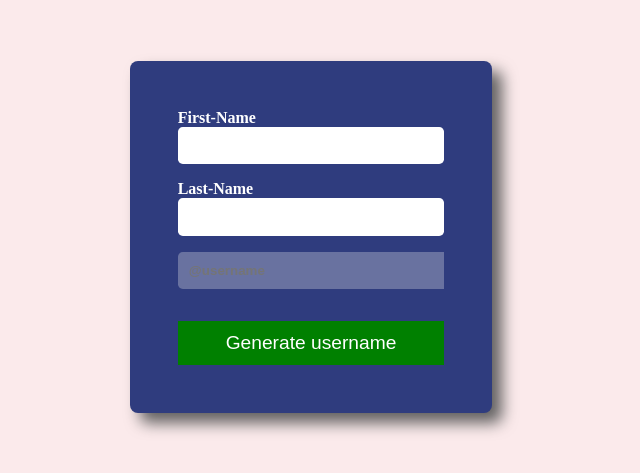
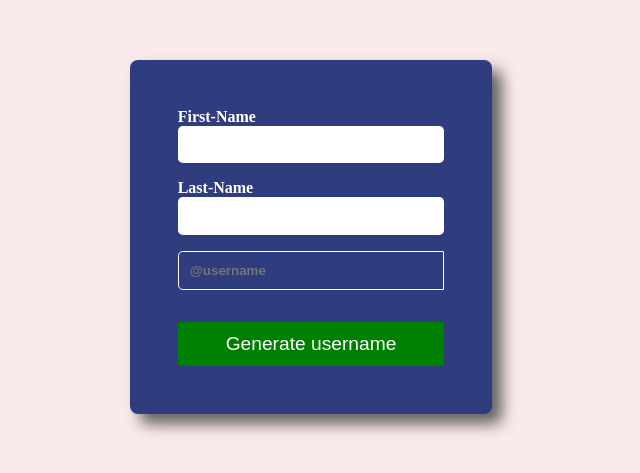
Before and after one commit to GbengaOlaitan/username-generator, a plain HTML site: page index.html in a window 1280 px wide. Shown: the part 163-636 px from the top of the page, without its empty margins (329-969 px from the left). Drawn offline with Linux system fonts and the light colour scheme.

Commit message:
added border to username

```diff
--- a/style.css
+++ b/style.css
@@ -41,6 +41,8 @@ input {
   border-radius: 0.3rem 0 0 0.3rem;
   color: #ffff;
   font-weight: bold;
+  background-color: #2f3c7e;
+  border: 1px solid white
 }
 
 .username-container {
```
